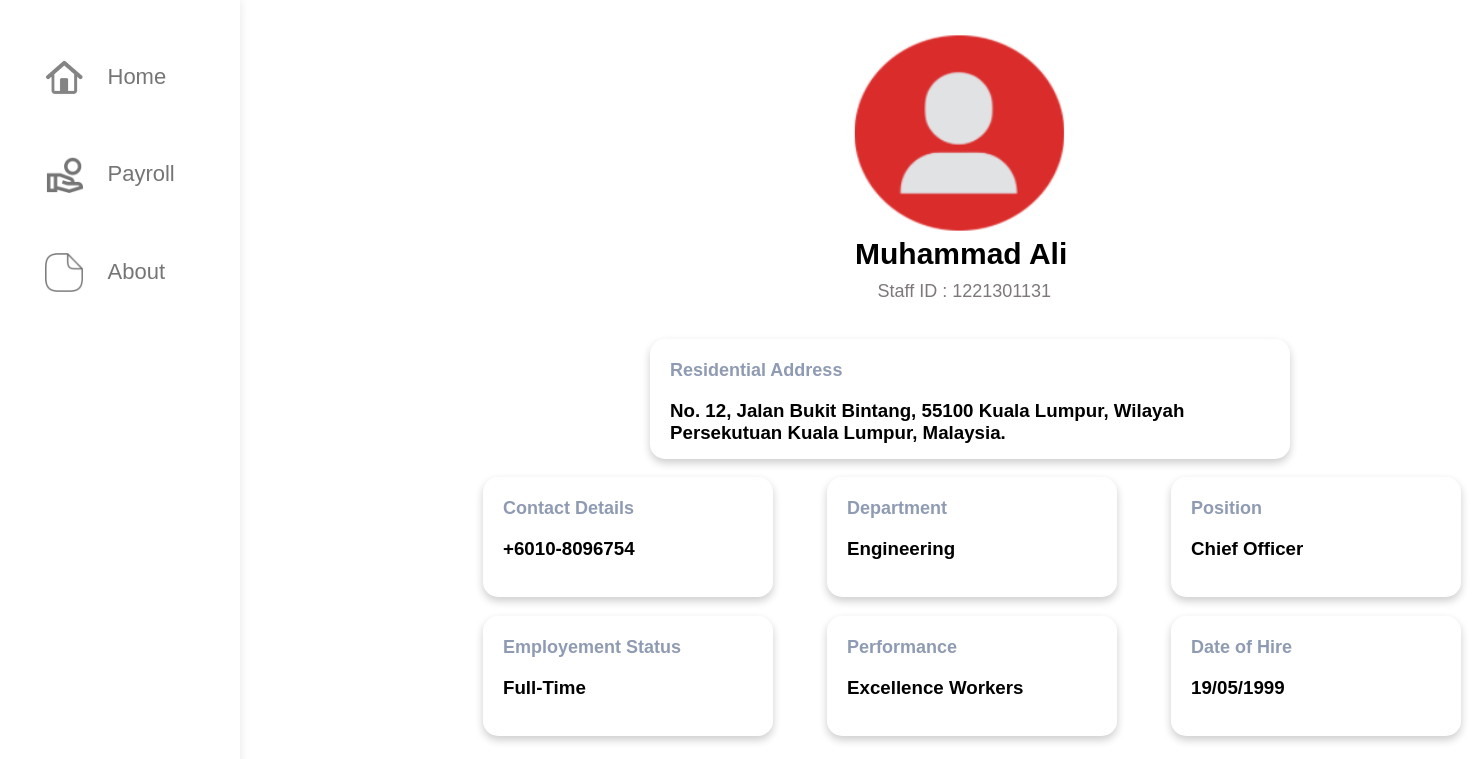
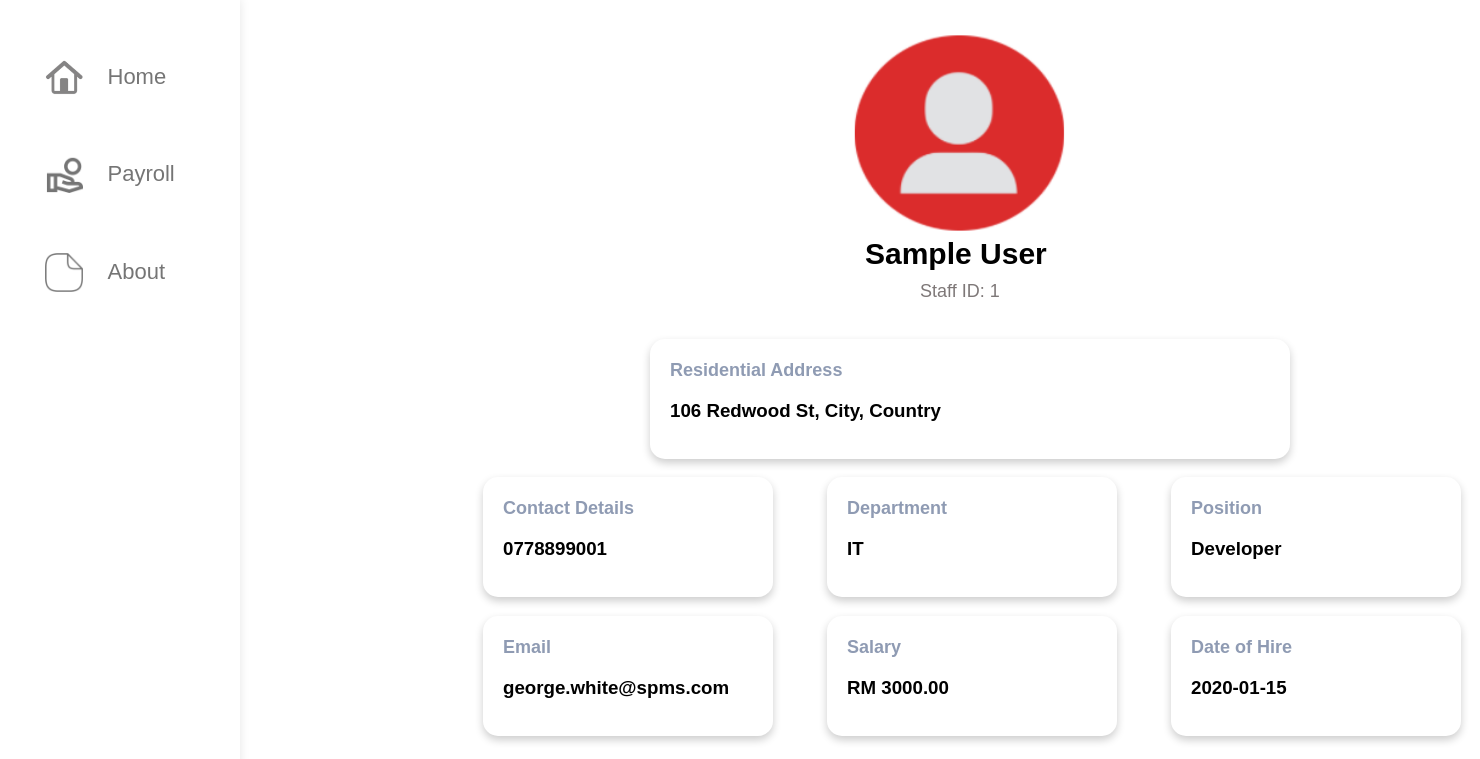
Before and after one commit to rydzze/Staff-Payroll-Management-System-WEB, a PHP site: page /viewuser.php in a window 1480 px wide. Shown: the part 121-880 px from the top of the page. Run offline with PHP 8.4, Linux system fonts and the light colour scheme; the visitor is signed in with stand-in values (Sample User, id 1); data comes from the database, SQL or seed files in the repository.

Commit message:
viewuser.css and viewuser.php

```diff
--- a/user/css/viewuser.css
+++ b/user/css/viewuser.css
@@ -22,7 +22,7 @@ body {
     font-size:30px;
     margin-top: 0px;
     margin-right: 60%;
-    margin-left: 10%;
+    margin-left: 30%;
     height: auto;
     width: max-content;
 }
@@ -30,8 +30,8 @@ body {
 .profile p {
     font-size:18px;
     margin-top:-15px;
-    margin-right: 40%;
-    margin-left: 55%;
+    margin-right: 20%;
+    margin-left: 140%;
     width: max-content;
     color: #7E7878;
 }
--- /dev/null
+++ b/user/includes/viewuser.php
@@ -0,0 +1,26 @@
+<?php
+include 'db.php';
+
+$staff_ID = $_SESSION['staff_ID'];
+
+if (!isset($staff_ID)) {
+    echo "<script>alert('Staff ID not provided.'); window.location.href = 'staffs.php';</script>";
+    exit;
+}
+
+$sql = "SELECT  p.person_phonenum, p.person_homeaddr, p.person_email, s.staff_department, s.staff_position, s.staff_basicsalary, s.staff_hireddate, s.staff_status
+        FROM person p
+        INNER JOIN staff s ON p.staff_ID = s.staff_ID
+        WHERE p.staff_ID = '$staff_ID'";
+$result = $conn->query($sql);
+$row = $result->fetch_assoc();
+
+$residential =  $row["person_homeaddr"];
+$contact = $row["person_phonenum"];
+$department = $row["staff_department"];
+$position = $row["staff_position"];
+$email = $row["person_email"];
+$salary = $row["staff_basicsalary"];
+$hireddate = $row["staff_hireddate"];
+
+?>
--- a/user/viewuser.php
+++ b/user/viewuser.php
@@ -1,4 +1,8 @@
-<?php include 'includes/session_start.php'; ?>
+<?php include 'includes/session_start.php';
+include 'includes/viewuser.php';
+ $name = $_SESSION['person_name'];
+ $staff_ID = $_SESSION['staff_ID'];
+ ?>
 
 <!DOCTYPE html>
 <html lang="en">
@@ -19,8 +23,8 @@
     <section class="content">
       <div class="profile">
           <img src="img/profile.png">
-          <h1>Muhammad Ali</h1>
-          <p>Staff ID : 1221301131 </p>
+          <h1><?php echo $name?></h1>
+          <p>Staff ID: <?php echo $staff_ID?></p>
       </div>
     </section>
 
@@ -28,7 +32,7 @@
       <div class="card0">
         <div class="card-title"><br>Residential Address</div>
         <div class="card-content">
-          <h3>No. 12, Jalan Bukit Bintang, 55100 Kuala Lumpur, Wilayah Persekutuan Kuala Lumpur, Malaysia.</h3>
+          <h3><?php echo $residential?></h3>
         </div>
         </div>
       </div>
@@ -39,7 +43,7 @@
                 <div class="card1">
                   <div class="card-title"><br>Contact Details</div>
                   <div class="card-content">
-                    <h3>+6010-8096754</h3>
+                    <h3><?php echo $contact?></h3>
                   </div>
                   </div>
                 </div>
@@ -48,7 +52,7 @@
                 <div class="card2">
                   <div class="card-title"><br>Department</div>
                   <div class="card-content">
-                    <h3>Engineering</h3>
+                    <h3><?php echo $department?></h3>
                   </div>
                   </div>
                 </div>
@@ -57,7 +61,7 @@
                 <div class="card3">
                   <div class="card-title"><br>Position</div>
                   <div class="card-content">
-                    <h3>Chief Officer</h3>
+                    <h3><?php echo $position?></h3>
                   </div>
                   </div>
                 </div>
@@ -66,17 +70,17 @@
         <tr>
             <td>
                 <div class="card1">
-                  <div class="card-title"><br>Employement Status</div>
+                  <div class="card-title"><br>Email</div>
                   <div class="card-content">
-                    <h3>Full-Time</h3>
+                    <h3><?php echo $email?></h3>
                   </div>
                 </div>
             </td>
             <td>
                 <div class="card2">
-                  <div class="card-title"><br>Performance</div>
+                  <div class="card-title"><br>Salary</div>
                   <div class="card-content">
-                    <h3>Excellence Workers</h3>
+                    <h3><?php echo "RM ". $salary?></h3>
                   </div>
                   </div>
                 </div>
@@ -85,7 +89,7 @@
                 <div class="card3">
                   <div class="card-title"><br>Date of Hire</div>
                   <div class="card-content">
-                    <h3>19/05/1999</h3>
+                    <h3><?php echo $hireddate?></h3>
                   </div>
                   </div>
                 </div>
```
